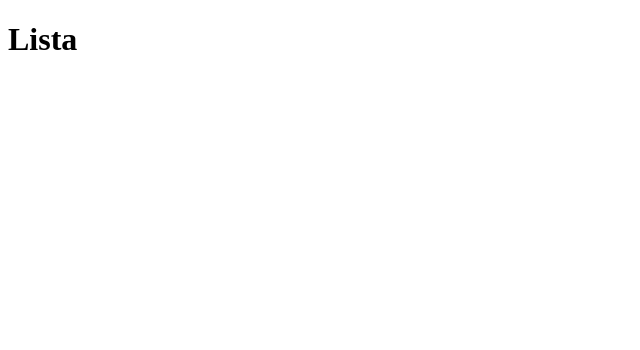
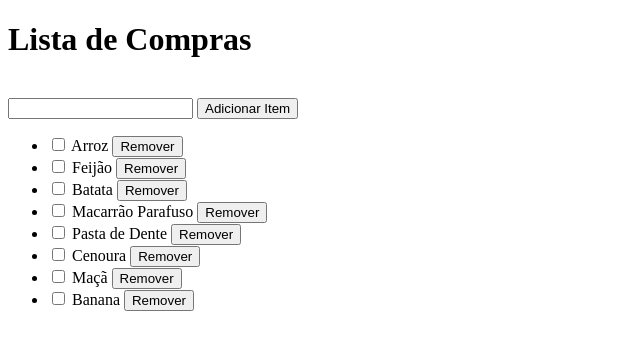
Before and after one commit to gdov1012/PWA_lista, a plain HTML site: page index.html in a window 1280 px wide. Shown: the whole page, without its empty margins (0-640 px from the left). Drawn offline with Linux system fonts and the light colour scheme.

Commit message:
Update index.html

```diff
--- a/index.html
+++ b/index.html
@@ -7,7 +7,22 @@
     <link rel="manifest" href="manifest.json">
 </head>
 <body>
-    <h1>Lista</h1>
+    <h1>Lista de Compras</h1>
+    <br>
+    <div class="add">
+        <input type="text">
+        <button>Adicionar Item</button>
+    </div>
+    <ul>
+        <li><input type="checkbox" /> Arroz  <button>Remover</button></li>
+        <li><input type="checkbox" /> Feijão <button>Remover</button></li>
+        <li><input type="checkbox" /> Batata <button>Remover</button></li>
+        <li><input type="checkbox" /> Macarrão Parafuso <button>Remover</button></li>
+        <li><input type="checkbox" /> Pasta de Dente <button>Remover</button></li>
+        <li><input type="checkbox" /> Cenoura <button>Remover</button></li>
+        <li><input type="checkbox" /> Maçã <button>Remover</button></li>
+        <li><input type="checkbox" /> Banana <button>Remover</button></li>
+    </ul>
      <script src="app.js"></script>
 </body>
 </html>
```
